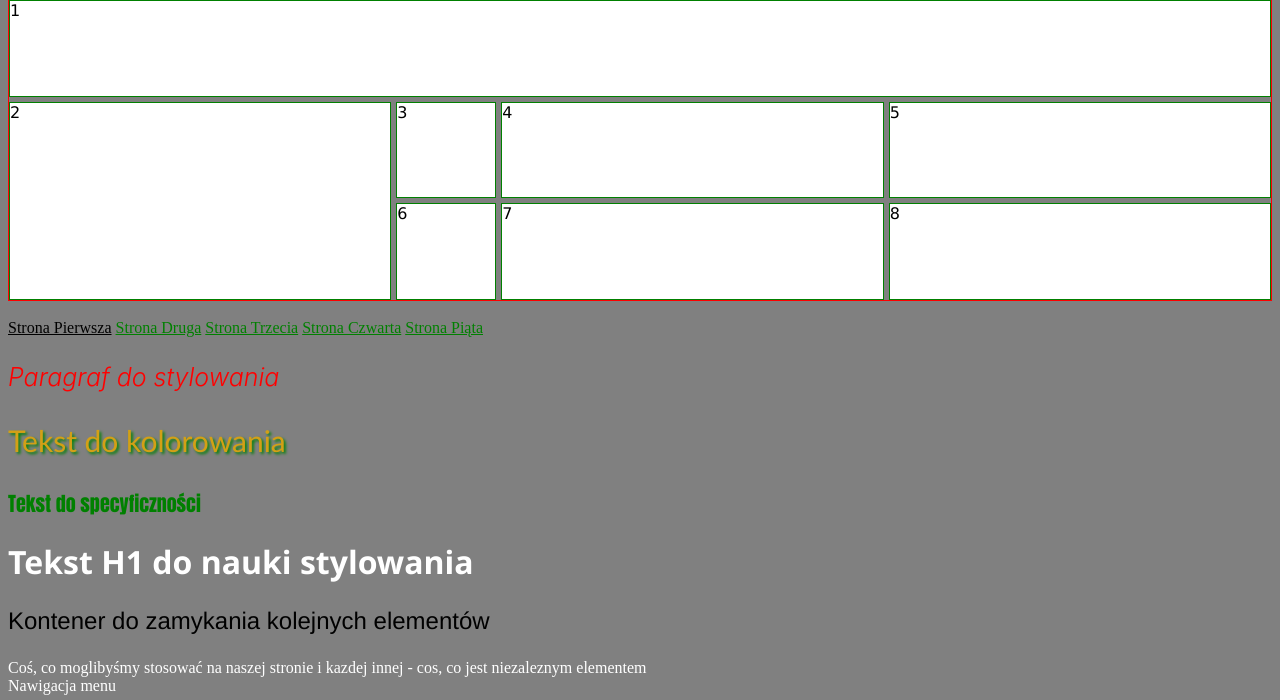
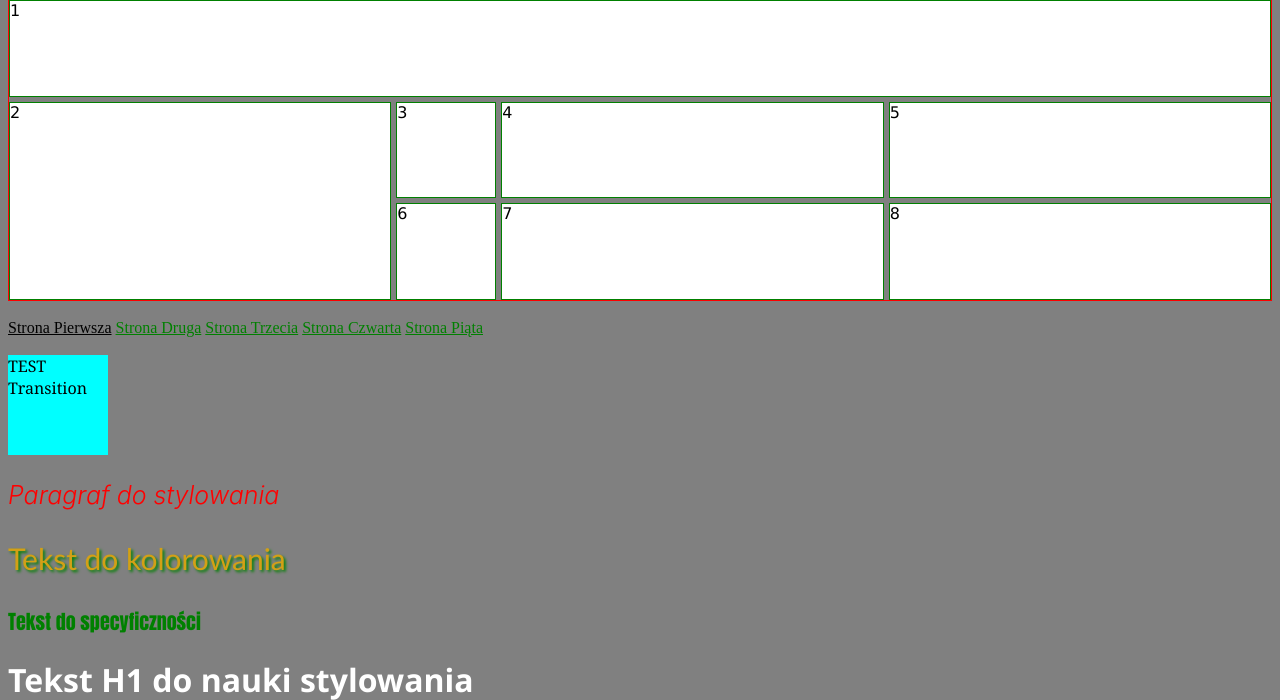
Before and after one commit to kacperwalter/code-notes, a PHP site: page /notatki.html in a window 1280 px wide. Shown: the part 329-1029 px from the top of the page. Run offline with PHP 8.4, Linux system fonts and the light colour scheme.

Commit message:
animacje

```diff
--- a/HTML/notatki.html
+++ b/HTML/notatki.html
@@ -4,7 +4,7 @@
     <meta charset="UTF-8">
     <meta name="viewport" content="width=device-width, initial-scale=1.0">
     <meta http-equiv="X-UA-Compatible" content="ie=edge">
-    <title>Nauka podstaw webdevelopmentu</title>
+    <title>Nauka front endu</title>
 
     <!-- Podłączanie CSS -->
     <link rel="stylesheet" href="style.css">
@@ -46,6 +46,9 @@
         <a href="">Strona Czwarta</a>
         <a href="">Strona Piąta</a>
 
+    <div>&nbsp;</div>
+
+    <div class="test_transition">TEST Transition</div>
 
     <p class="paragraf1" style="color: red;">Paragraf do stylowania</p>
 
--- a/HTML/style.css
+++ b/HTML/style.css
@@ -332,12 +332,14 @@ body header .paragraf3 {
 
     /* szerokosc divow */
     flex-grow: 1;
+
+    transition: flex-grow 0.5s ease-in-out;
 }
 
 .menu:hover {
     background-color: black;
     color: white;
-    /* flex-grow: 3; */
+    flex-grow: 3;
 }
 
 
@@ -364,6 +366,8 @@ body header .paragraf3 {
     background-color: white;
     color: black;
     border: 1px solid green;
+
+    transition: ease 0.3s;
 }
 
 .menu_grid:hover {
@@ -375,3 +379,25 @@ body header .paragraf3 {
 
 
 /* TRANSITIONS */
+.test_transition {
+    font-family: Cambria, Cochin, Georgia, Times, 'Times New Roman', serif;
+    color: black;
+
+    width: 100px;
+    height: 100px;
+
+    background-color: aqua;
+
+    /* mozna dostosowywac w jaki sposob sie wyswietla */
+    transition: width 1s ease-out, background-color 1s;
+}
+
+.test_transition:hover {
+    width: 200px;
+    background-color: yellowgreen;
+}
+
+
+
+
+/* ANIMACJE */
```
